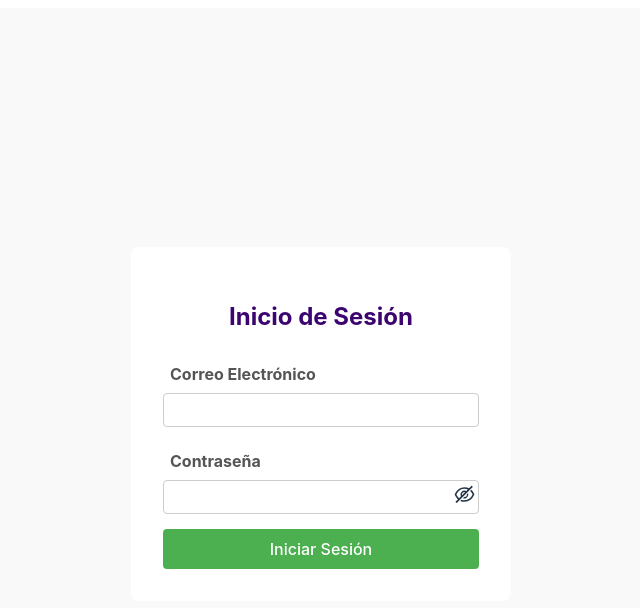
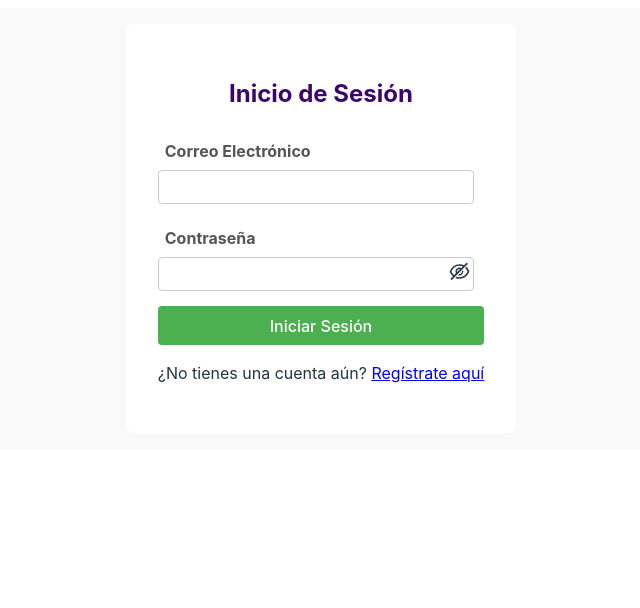
Before and after one commit to Eider4/frontend-chat, a React (Vite) app: page /login in a window 1280 px wide. Shown: the top 608 px of the page, without its empty margins (319-959 px from the left). Built offline with nearby package versions, Linux system fonts and the light colour scheme.

Commit message:
add navigate in the login

```diff
--- a/src/components/collection/form/Form.jsx
+++ b/src/components/collection/form/Form.jsx
@@ -1,25 +1,25 @@
 import React, { useState } from "react";
 import { AiOutlineEye, AiOutlineEyeInvisible } from "react-icons/ai";
 import styles from "./form.module.css";
+import { useNavigate } from "react-router-dom";
 
 const Form = ({
-  fields, // Lista de campos dinámicos
-  title, // Título del formulario
-  buttonText, // Texto del botón
-  onSubmit, // Función al enviar el formulario
-  customValidation, // Validaciones personalizadas
-  showPasswordToggle, // Mostrar/ocultar contraseña
+  fields,
+  title,
+  buttonText,
+  onSubmit,
+  customValidation,
+  showPasswordToggle,
 }) => {
   const [formData, setFormData] = useState({});
   const [showPassword, setShowPassword] = useState(false);
+  const navigate = useNavigate();
 
-  // Manejar cambios en los inputs
   const handleChange = (e) => {
     const { name, value } = e.target;
     setFormData({ ...formData, [name]: value });
   };
 
-  // Manejar el envío del formulario
   const handleSubmit = (e) => {
     e.preventDefault();
     if (customValidation) {
@@ -80,7 +80,21 @@ const Form = ({
         <button type="submit" className={styles.submitButton}>
           {buttonText}
         </button>
+      <p style={{ textAlign: "center" }}>
+        ¿No tienes una cuenta aún?{" "}
+        <span
+          style={{
+            color: "blue",
+            cursor: "pointer",
+            textDecoration: "underline",
+          }}
+          onClick={() => navigate("/form")}
+        >
+          Regístrate aquí
+        </span>
+      </p>
       </form>
+
     </div>
   );
 };
--- a/src/components/collection/form/Login.jsx
+++ b/src/components/collection/form/Login.jsx
@@ -1,8 +1,10 @@
 import React from "react";
 import Form from "./Form";
+const Login = () => {
 
-const Login = () => {
+
   return (
+    <div>
       <Form
         title="Inicio de Sesión"
         buttonText="Iniciar Sesión"
@@ -24,7 +26,10 @@ const Login = () => {
         onSubmit={(formData) =>
           console.log("Inicio de sesión exitoso:", formData)
         }
+
       />
+
+    </div>
   );
 };
 
--- a/src/components/collection/form/form.module.css
+++ b/src/components/collection/form/form.module.css
@@ -2,7 +2,6 @@
   display: flex;
   justify-content: center;
   align-items: center;
-  min-height: 100vh;
   background-color: #f9f9f9;
   padding: 1rem;
 }
--- a/src/main.jsx
+++ b/src/main.jsx
@@ -8,7 +8,7 @@ import RoutesConfig from './routers/routes';
 createRoot(document.getElementById("root")).render(
   <StrictMode>
     <BrowserRouter>
-      <RoutesConfig/> {/* Usarás las rutas definidas en routes.js */}
+      <RoutesConfig/>
     </BrowserRouter>
   </StrictMode>
 );
```
Lines whose indentation alone changed are shown as unchanged.
